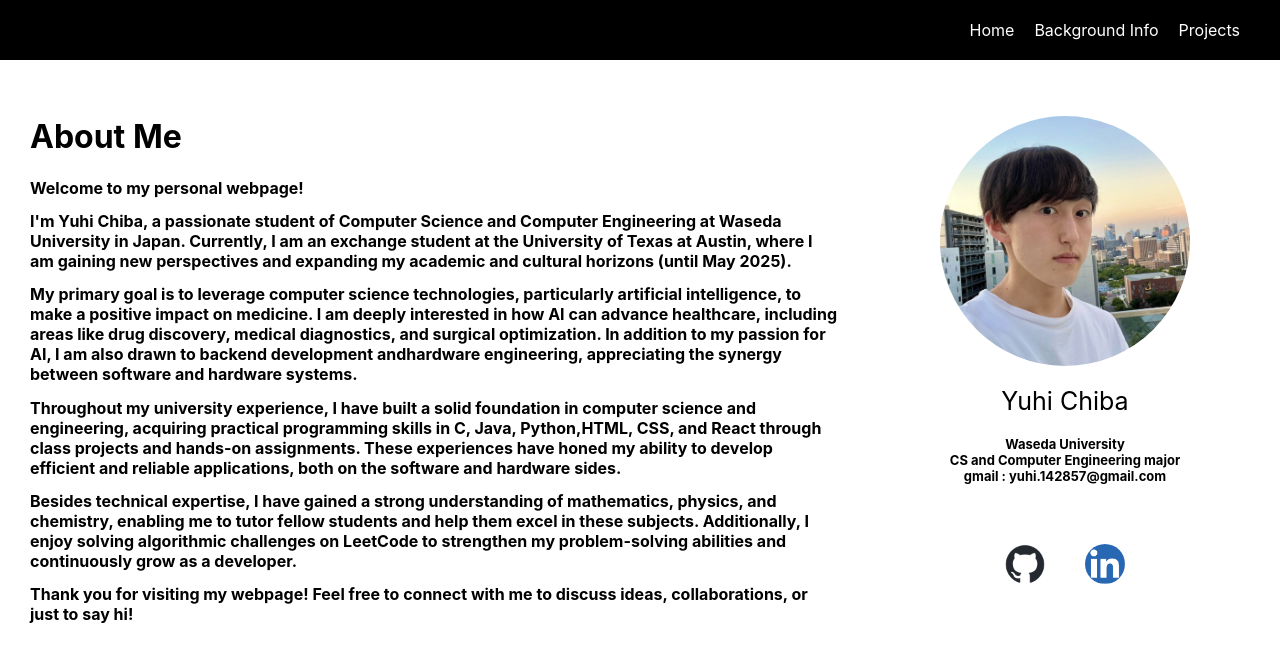
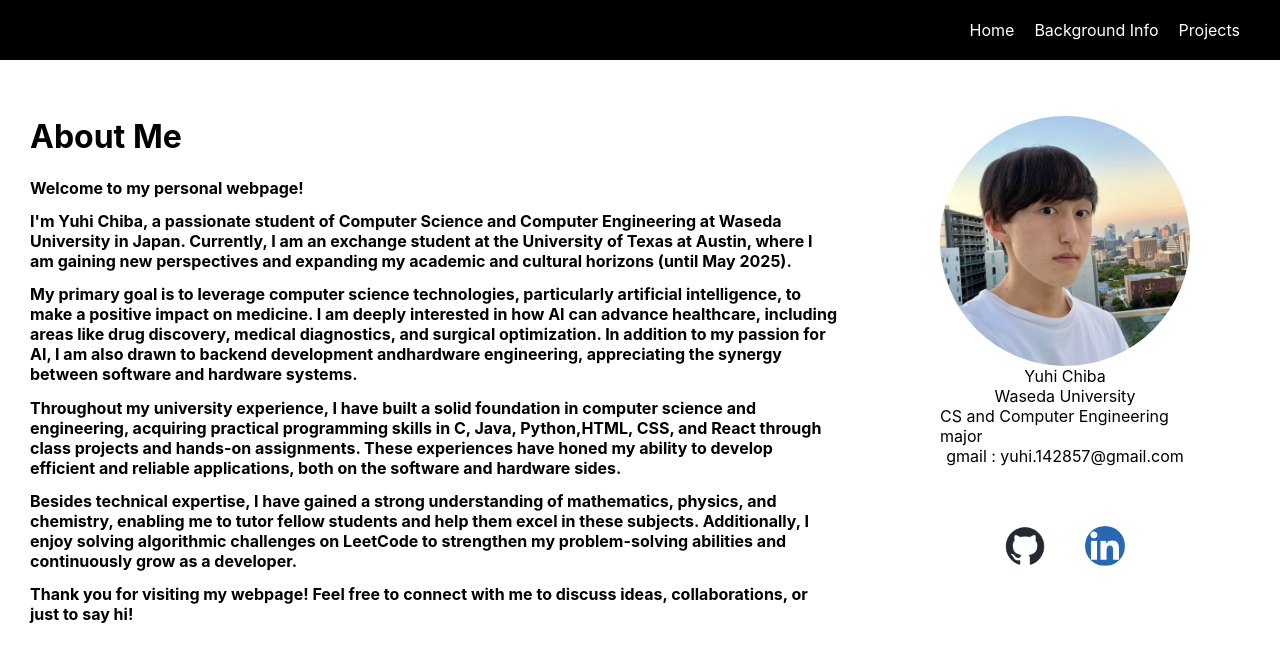
Before and after one commit to Yuhi0120/self-intro-webpage, a React (Create React App) app: page / in a window 1280 px wide. Shown: the top 662 px of the page. Built offline with nearby package versions, Linux system fonts and the light colour scheme; sample sign-in values are in the browser's storage.

Commit message:
change <a>

```diff
--- a/src/pages/Home.js
+++ b/src/pages/Home.js
@@ -47,10 +47,10 @@ const Home = () => {
         </div>
         <div id="profile">
           <img src="myface1-1.jpg" className="profile-img" alt="My Face" />
-          <a>Yuhi Chiba</a>
-          <b>Waseda University</b>
-          <b>CS and Computer Engineering major</b>
-          <b>gmail : yuhi.142857@gmail.com</b>
+          <span>Yuhi Chiba</span>
+          <span>Waseda University</span>
+          <span>CS and Computer Engineering major</span>
+          <span>gmail : yuhi.142857@gmail.com</span>
           <div className="icon">
             <a href="https://github.com/Yuhi0120">
               <img src="github-mark.png" alt="GitHub" />
```
